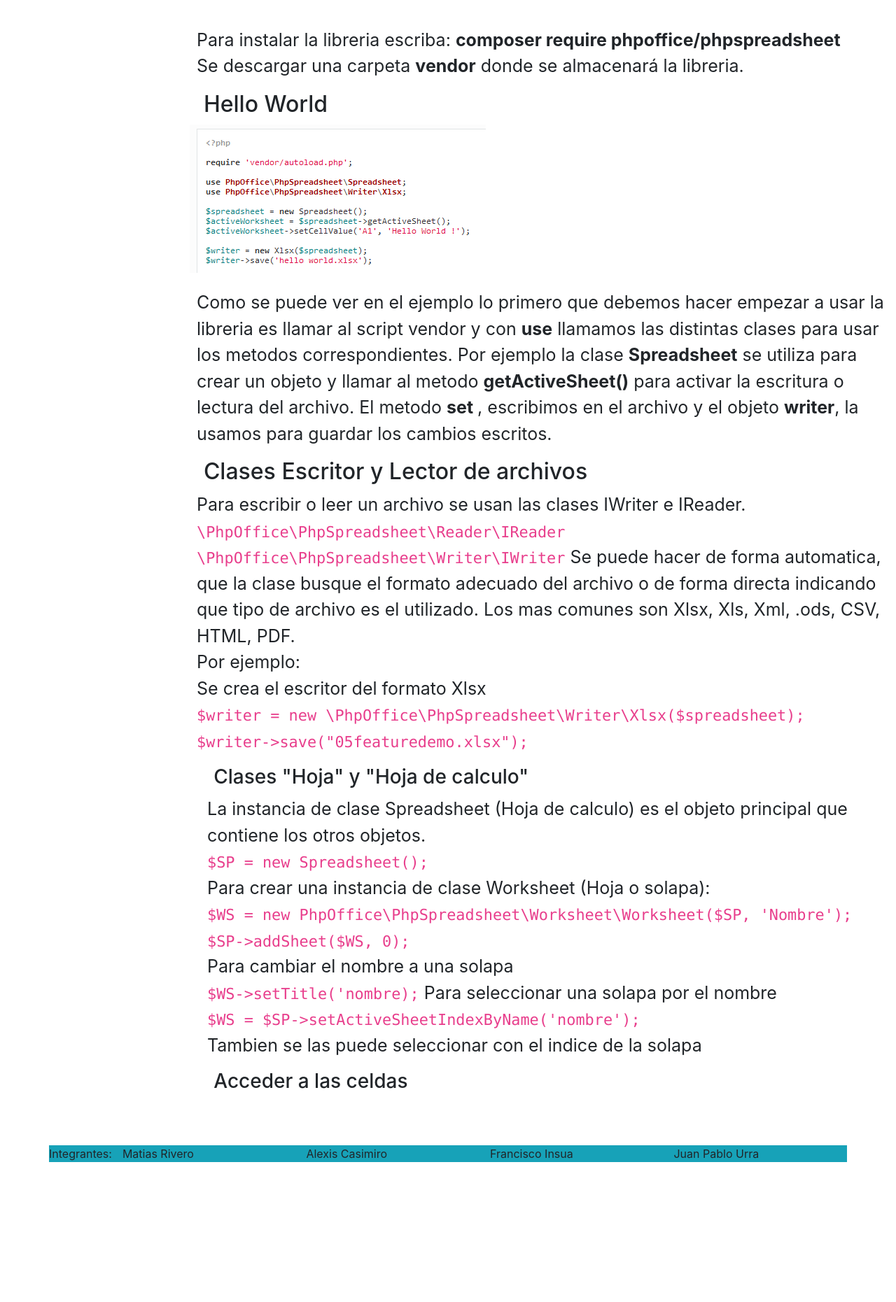
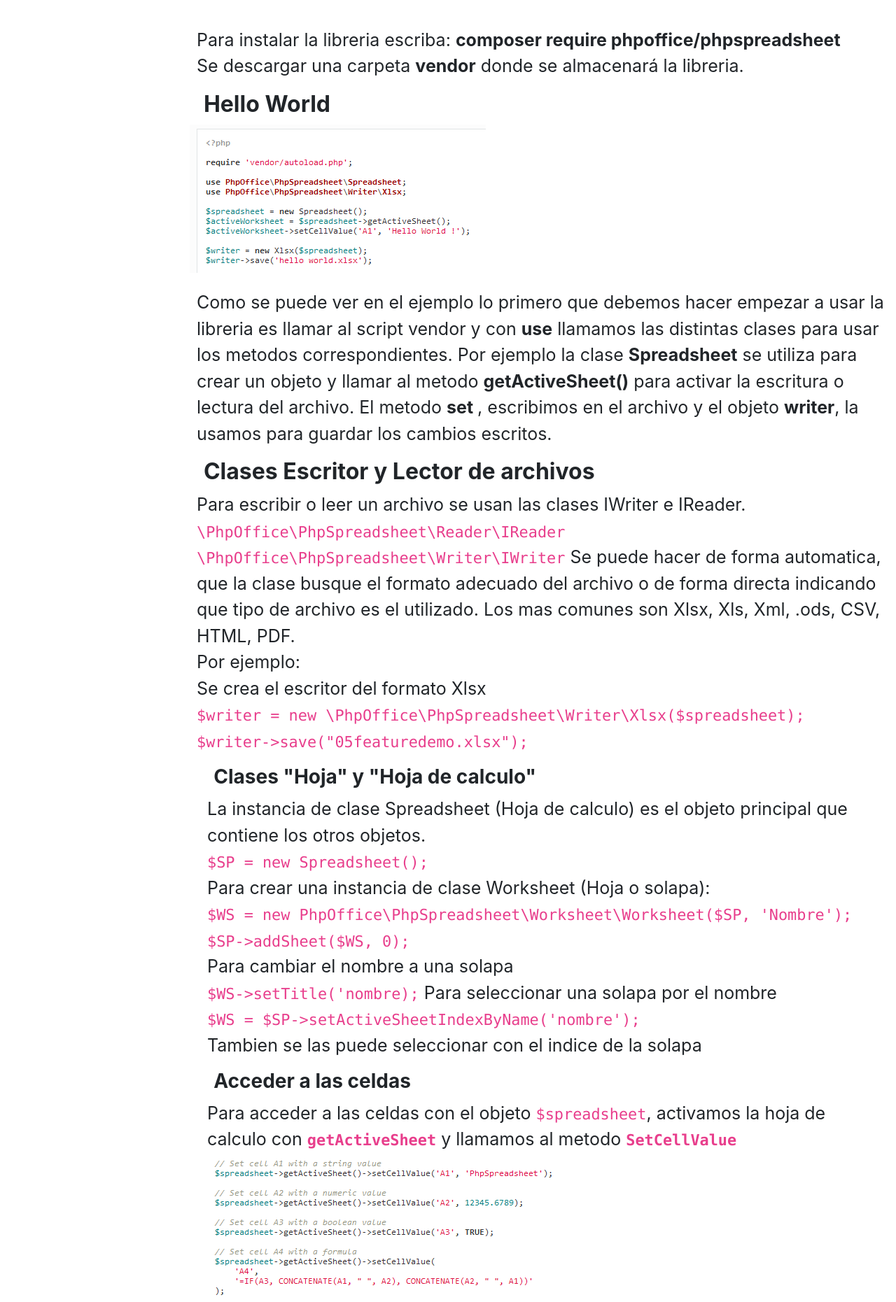
Before and after one commit to Matias-Ignacio/libreriaPhpSpreadsheet, a PHP site: page /vista/estructura/index_a.php in a window 1280 px wide. Shown: the part 865-2726 px from the top of the page at 70% size. Before the commit the page ends 2526 px from the top, so only its background shows below. Run offline with PHP 8.4, Linux system fonts and the light colour scheme; some libraries are stand-ins or nearby versions.

Commit message:
actualizacion

```diff
--- a/vista/css/estilos.css
+++ b/vista/css/estilos.css
@@ -7,4 +7,5 @@ p{
     padding-left: 2%;
     margin-top: 10px;
     margin-bottom: 10px;
+    font-weight: bolder;
 }
--- a/vista/estructura/index_a.php
+++ b/vista/estructura/index_a.php
@@ -73,6 +73,9 @@ include_once("header.php");
     <div class="container">
         <h3 class ="tit">Acceder a las celdas</h3>
         <p>
+            Para acceder a las celdas con el objeto <code>$spreadsheet</code>, activamos la hoja de calculo con <strong><code>getActiveSheet</code></strong>
+            y llamamos al metodo <strong><code>SetCellValue</code></strong>
+            <img src="../imagenes/metodoSet.PNG" width=""  height="">
 
         </p>
     </div>
```
Also changed, not shown: vista/reloj/accionReloj.php (+3 -4 lines), vista/reloj/accionReloj2.php (+8 -4 lines), vista/imagenes/metodoSet.PNG (added).
